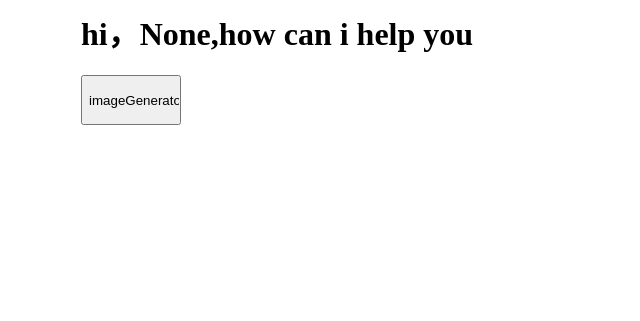
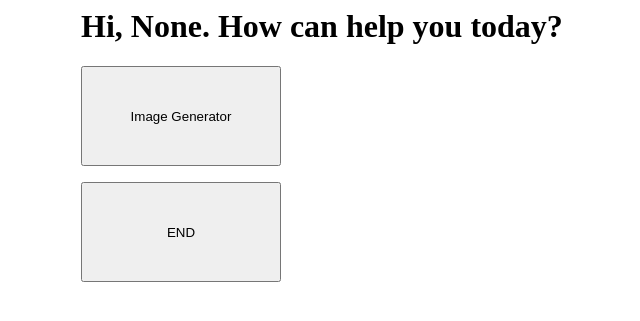
Before and after one commit to 1218537107slzb6/lhr, a Flask app: page /main in a window 1280 px wide. Shown: the top 321 px of the page, without its empty margins (243-883 px from the left). Run offline with Flask 3, Linux system fonts and the light colour scheme.

Commit message:
Update main.html

```diff
--- a/templates/main.html
+++ b/templates/main.html
@@ -1,13 +1,16 @@
 <style>
-  .container{width: 100%;margin: auto;}
-  @media(min-width:600px){.container{width: 80%;}}
-  @media(min-width:768px){.container{width: 60%;}}
-  @media(min-width:1024px){.container{width: 50%;}}
- </style>
+    .container{width:100%;margin:auto}
+    @media (min-width:600px) {.container{width: 80%;}}
+    @media (min-width:768px) {.container{width: 60%;}}
+    @media (min-width:1024px) {.container{width: 50%;}}
+</style>
 
 <div class="container">
-<h1>hi，{{r}},how can i help you</h1>
- <form action = "/image_gpt" method ="post">
-   <input type ="submit" value ="imageGenerator" style="width: 100px;height: 50px;">
- </form>
+<h1>Hi, {{r}}. How can help you today?</h1>
+<form action="/image_gpt" method="post">
+    <input type = "submit" value="Image Generator" style="width:200px;height:100px;">
+</form>
+<form action="/end" method="post">
+    <input type = "submit" value="END" style="width:200px;height:100px;">
+</form>
 </div>
```
